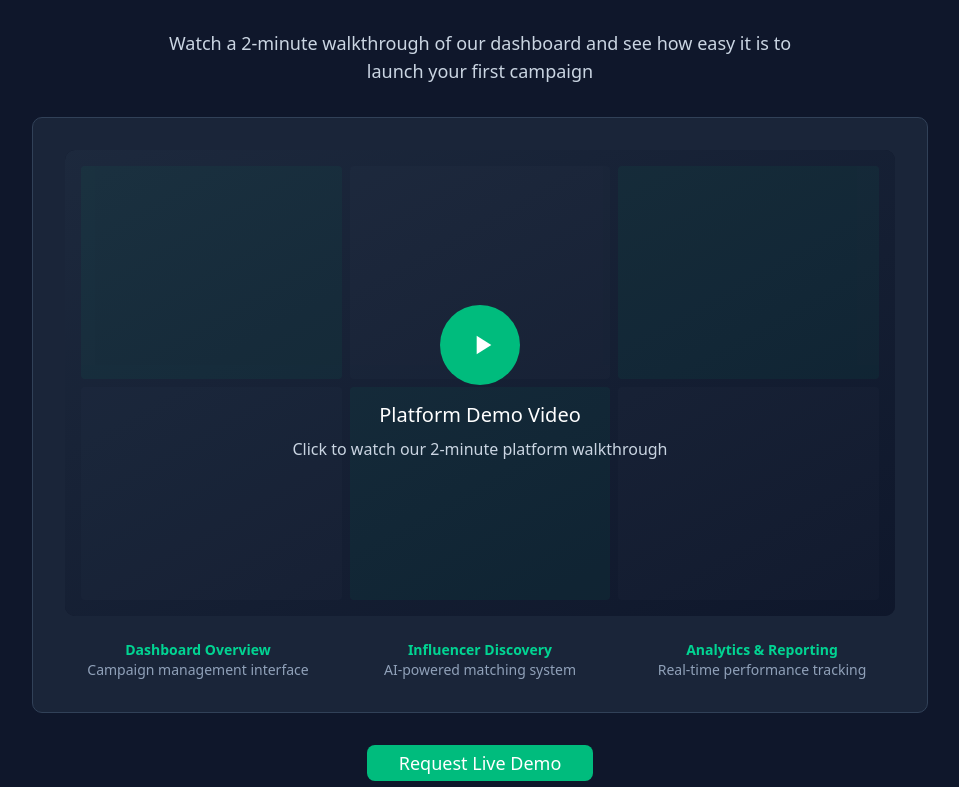
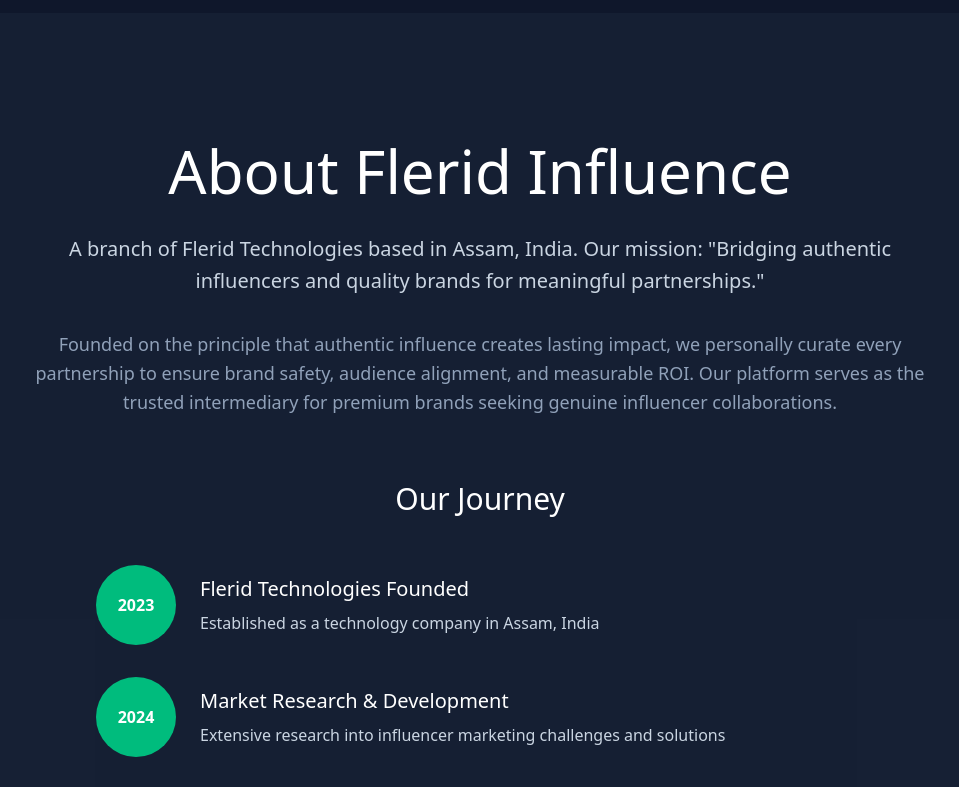
Before and after one commit to Habib7442/flerid-influence, a Next.js app: page / in a window 1280 px wide. Shown: the part 3192-3979 px from the top of the page, without its empty margins (160-1119 px from the left). Built offline with nearby package versions, Linux system fonts and the light colour scheme.

Commit message:
updated features

```diff
--- a/app/page.tsx
+++ b/app/page.tsx
@@ -393,11 +393,11 @@
               {[
                 {
                   name: "Starter",
-                  price: "₹50,000",
+                  price: "₹15,000",
                   period: "per campaign",
                   description: "Perfect for small brands testing influencer marketing",
                   features: [
-                    "3 verified micro-influencers",
+                    "2 verified micro-influencers",
                     "Basic campaign management",
                     "Performance analytics",
                     "Email support",
@@ -408,7 +408,7 @@
                 },
                 {
                   name: "Professional",
-                  price: "₹1,50,000",
+                  price: "₹1,00,000",
                   period: "per campaign",
                   description: "Ideal for growing brands seeking measurable ROI",
                   features: [
@@ -541,73 +541,7 @@
             ))}
           </div>
 
-          {/* Video Demo Section */}
-          <motion.div
-            initial={{ opacity: 0, y: 20 }}
-            whileInView={{ opacity: 1, y: 0 }}
-            transition={{ duration: 0.6, delay: 0.4 }}
-            viewport={{ once: true }}
-            className="mt-20 text-center"
-          >
-            <h3 className="text-3xl sm:text-4xl font-light text-white mb-6">
-              See Our Platform in Action
-            </h3>
-            <p className="text-lg text-slate-300 mb-8 max-w-2xl mx-auto">
-              Watch a 2-minute walkthrough of our dashboard and see how easy it is to launch your first campaign
-            </p>
 
-            <div className="max-w-4xl mx-auto">
-              <div className="relative bg-slate-800/80 rounded-lg border border-slate-700 p-8 hover:border-emerald-500/50 transition-all duration-300">
-                <div className="aspect-video bg-slate-900 rounded-lg flex items-center justify-center relative overflow-hidden">
-                  {/* Video Placeholder */}
-                  <div className="absolute inset-0 bg-gradient-to-br from-slate-800 to-slate-900"></div>
-                  <div className="relative z-10 text-center">
-                    <div className="w-20 h-20 rounded-full bg-emerald-500 flex items-center justify-center mx-auto mb-4 hover:scale-110 transition-transform cursor-pointer">
-                      <svg className="w-8 h-8 text-white ml-1" fill="currentColor" viewBox="0 0 24 24">
-                        <path d="M8 5v14l11-7z"/>
-                      </svg>
-                    </div>
-                    <h4 className="text-xl font-medium text-white mb-2">Platform Demo Video</h4>
-                    <p className="text-slate-300">Click to watch our 2-minute platform walkthrough</p>
-                  </div>
-
-                  {/* Demo Screenshots Overlay */}
-                  <div className="absolute inset-4 grid grid-cols-3 gap-2 opacity-20">
-                    <div className="bg-emerald-500/30 rounded"></div>
-                    <div className="bg-slate-600/30 rounded"></div>
-                    <div className="bg-emerald-500/30 rounded"></div>
-                    <div className="bg-slate-600/30 rounded"></div>
-                    <div className="bg-emerald-500/30 rounded"></div>
-                    <div className="bg-slate-600/30 rounded"></div>
-                  </div>
-                </div>
-
-                <div className="mt-6 grid grid-cols-1 md:grid-cols-3 gap-4 text-sm">
-                  <div className="text-center">
-                    <div className="text-emerald-400 font-semibold">Dashboard Overview</div>
-                    <div className="text-slate-400">Campaign management interface</div>
-                  </div>
-                  <div className="text-center">
-                    <div className="text-emerald-400 font-semibold">Influencer Discovery</div>
-                    <div className="text-slate-400">AI-powered matching system</div>
-                  </div>
-                  <div className="text-center">
-                    <div className="text-emerald-400 font-semibold">Analytics & Reporting</div>
-                    <div className="text-slate-400">Real-time performance tracking</div>
-                  </div>
-                </div>
-              </div>
-            </div>
-
-            <div className="mt-8">
-              <Button
-                onClick={() => document.getElementById('contact')?.scrollIntoView({ behavior: 'smooth' })}
-                className="bg-emerald-500 hover:bg-emerald-600 text-white font-medium px-8 py-3 text-lg"
-              >
-                Request Live Demo
-              </Button>
-            </div>
-          </motion.div>
         </div>
       </section>
 
```
